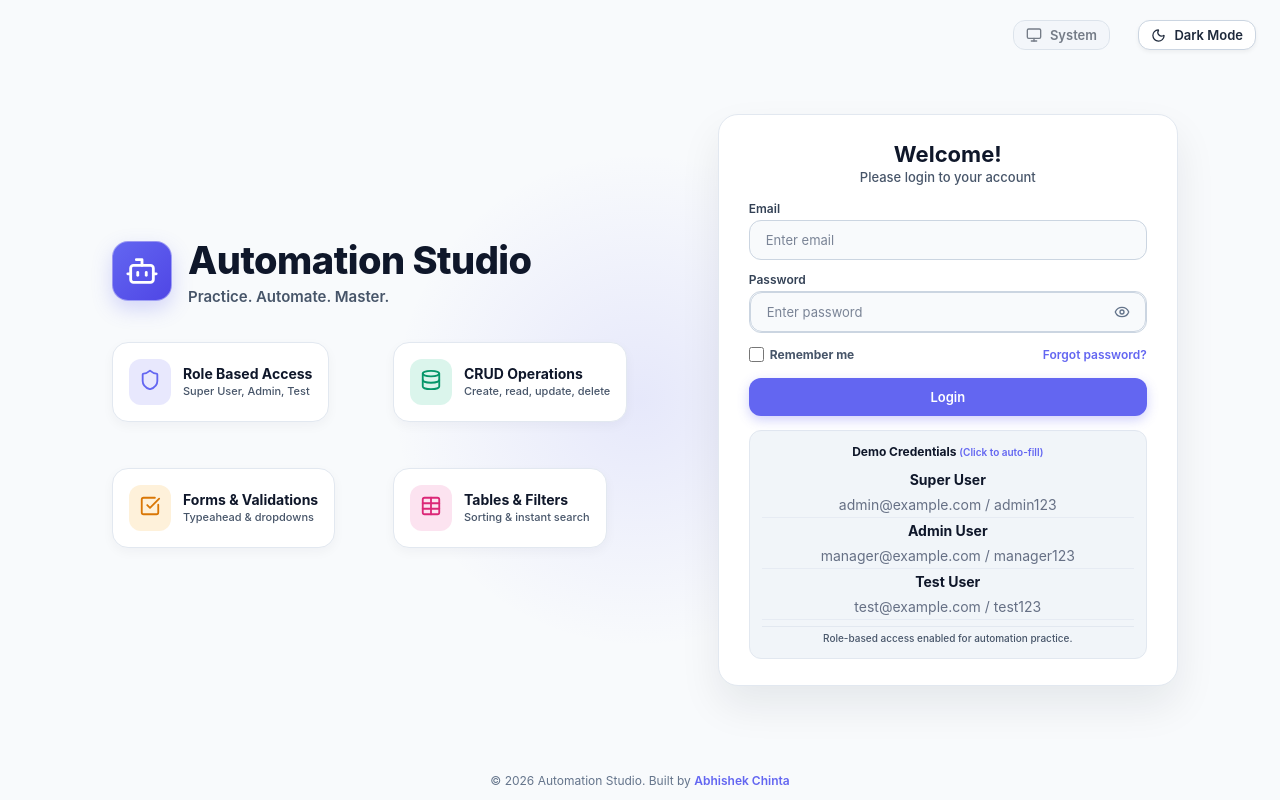
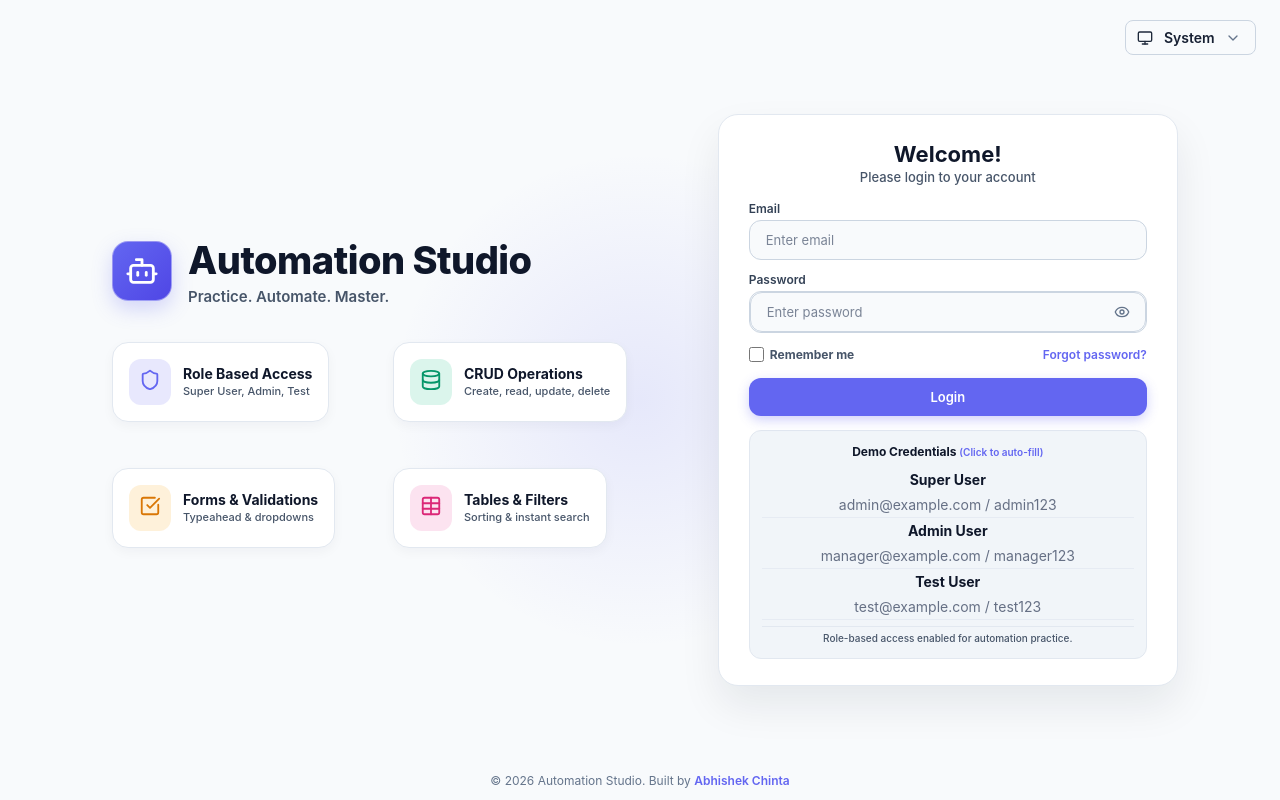
Before and after one commit to abhishekchinta1997/Automation-Studio, a React (Vite) app: page /#/login in a window 1280 px wide. Built offline with nearby package versions, Linux system fonts and the light colour scheme.

Commit message:
feat: replace theme buttons with System/Light/Dark dropdown

```diff
--- a/src/components/Layout.tsx
+++ b/src/components/Layout.tsx
@@ -1,11 +1,11 @@
 import { useState } from "react";
 import { Link, NavLink, Outlet, useNavigate } from "react-router-dom";
 import { useApp } from "../context/AppContext";
-import SystemThemeButton from "./SystemThemeButton";
-import { Home, Users, FlaskConical, Table, Sun, Moon, LogOut } from "lucide-react";
+import ThemeSelect from "./ThemeSelect";
+import { Home, Users, FlaskConical, Table, LogOut } from "lucide-react";
 
 export default function Layout() {
-  const { currentUser, logout, darkMode, toggleDarkMode, toast } = useApp();
+  const { currentUser, logout, darkMode, toast } = useApp();
   const navigate = useNavigate();
   const isAdmin = currentUser?.role === "Admin User" || currentUser?.role === "Super User";
   const [sidebarVisible, setSidebarVisible] = useState(true);
@@ -131,28 +131,7 @@ export default function Layout() {
           </div>
 
           <div className="topbar-actions" style={{ display: "flex", alignItems: "center", gap: "12px" }}>
-            <SystemThemeButton />
-            <button
-              className="theme-toggle-button"
-              data-testid="dark-mode-toggle"
-              onClick={toggleDarkMode}
-              style={{
-                display: "flex",
-                alignItems: "center",
-                gap: "8px",
-                padding: "8px 14px",
-                borderRadius: "8px",
-                fontWeight: 600,
-                fontSize: "14px",
-                cursor: "pointer",
-                background: darkMode ? "rgba(255, 255, 255, 0.1)" : "#f1f5f9",
-                color: darkMode ? "#ffffff" : "#1e293b",
-                border: darkMode ? "1px solid rgba(255, 255, 255, 0.2)" : "1px solid #cbd5e1",
-              }}
-            >
-              {darkMode ? <Sun size={16} color="#ffffff" /> : <Moon size={16} color="#1f2937" />}
-              <span style={{ color: darkMode ? "#ffffff" : "#1f2937" }}>{darkMode ? "Light Mode" : "Dark Mode"}</span>
-            </button>
+            <ThemeSelect />
 
             <button
               className="topbar-logout-button"
--- a/src/components/SystemThemeButton.tsx
+++ /dev/null
@@ -1,45 +0,0 @@
-import { CSSProperties } from "react";
-import { Monitor } from "lucide-react";
-import { useApp } from "../context/AppContext";
-
-/**
- * "System Default" control: clears the manual light/dark override so the app
- * follows the operating system theme again. Disabled while already following the system.
- */
-export default function SystemThemeButton({ style }: { style?: CSSProperties }) {
-  const { darkMode, themePreference, resetThemeToSystem, showToast } = useApp();
-  const following = themePreference === "system";
-
-  return (
-    <button
-      type="button"
-      className="theme-toggle-button theme-system-button"
-      data-testid="theme-system-btn"
-      aria-pressed={following}
-      disabled={following}
-      title={following ? "Following your system theme" : "Stop overriding and follow your system theme"}
-      onClick={() => {
-        resetThemeToSystem();
-        showToast("Theme now follows your system setting", "info");
-      }}
-      style={{
-        display: "flex",
-        alignItems: "center",
-        gap: "8px",
-        padding: "8px 14px",
-        borderRadius: "8px",
-        fontWeight: 600,
-        fontSize: "14px",
-        cursor: following ? "default" : "pointer",
-        opacity: following ? 0.6 : 1,
-        background: darkMode ? "rgba(255, 255, 255, 0.1)" : "#f1f5f9",
-        color: darkMode ? "#ffffff" : "#1e293b",
-        border: darkMode ? "1px solid rgba(255, 255, 255, 0.2)" : "1px solid #cbd5e1",
-        ...style,
-      }}
-    >
-      <Monitor size={16} color={darkMode ? "#ffffff" : "#1e293b"} />
-      <span>{following ? "System" : "Use System"}</span>
-    </button>
-  );
-}
--- /dev/null
+++ b/src/components/ThemeSelect.tsx
@@ -0,0 +1,46 @@
+import { CSSProperties } from "react";
+import { Monitor, Moon, Sun } from "lucide-react";
+import { ThemePreference, useApp } from "../context/AppContext";
+
+const OPTIONS: { value: ThemePreference; label: string }[] = [
+  { value: "system", label: "System" },
+  { value: "light", label: "Light" },
+  { value: "dark", label: "Dark" },
+];
+
+/**
+ * Theme dropdown: System (follow the OS), Light or Dark.
+ * Light/Dark are saved as a manual override; System clears it.
+ */
+export default function ThemeSelect({ style }: { style?: CSSProperties }) {
+  const { darkMode, themePreference, setTheme } = useApp();
+  const iconColor = darkMode ? "#ffffff" : "#1e293b";
+  const Icon = themePreference === "system" ? Monitor : themePreference === "dark" ? Moon : Sun;
+
+  return (
+    <label
+      className="theme-select"
+      style={{ position: "relative", display: "inline-flex", alignItems: "center", ...style }}
+    >
+      <span className="sr-only" style={{ position: "absolute", width: 1, height: 1, overflow: "hidden", clip: "rect(0 0 0 0)" }}>
+        Theme
+      </span>
+      <span style={{ position: "absolute", left: 12, display: "flex", pointerEvents: "none" }}>
+        <Icon size={16} color={iconColor} />
+      </span>
+      <select
+        data-testid="theme-select"
+        aria-label="Theme"
+        value={themePreference}
+        onChange={(e) => setTheme(e.target.value as ThemePreference)}
+        style={{ cursor: "pointer" }}
+      >
+        {OPTIONS.map((o) => (
+          <option key={o.value} value={o.value} data-testid={`theme-option-${o.value}`}>
+            {o.label}
+          </option>
+        ))}
+      </select>
+    </label>
+  );
+}
--- a/src/context/AppContext.tsx
+++ b/src/context/AppContext.tsx
@@ -37,7 +37,7 @@ interface AppContextType {
   login: (email: string, password: string) => Promise<boolean>;
   logout: () => void;
   toggleDarkMode: () => void;
-  resetThemeToSystem: () => void;
+  setTheme: (preference: ThemePreference) => void;
   showToast: (message: string, type?: "success" | "error" | "info" | "warning") => void;
   createUser: (user: Omit<AppUser, "id" | "createdDate" | "lastLogin">) => string | null;
   updateUser: (id: string, changes: Partial<AppUser>) => void;
@@ -217,15 +217,16 @@ export function AppProvider({ children }: { children: React.ReactNode }) {
     setThemePreference(next);
   }
 
-  // Remove the manual override and go back to following the OS setting.
-  function resetThemeToSystem() {
+  // Dropdown choice: "light"/"dark" are saved as a manual override, "system" clears it.
+  function setTheme(preference: ThemePreference) {
     try {
-      localStorage.removeItem(THEME_STORAGE_KEY);
+      if (preference === "system") localStorage.removeItem(THEME_STORAGE_KEY);
+      else localStorage.setItem(THEME_STORAGE_KEY, String(preference === "dark"));
     } catch (e) {
-      // ignore
+      // storage unavailable: still apply for this session
     }
-    setThemePreference("system");
-    setSystemDark(systemPrefersDark());
+    setThemePreference(preference);
+    if (preference === "system") setSystemDark(systemPrefersDark());
   }
 
   function createUser(user: Omit<AppUser, "id" | "createdDate" | "lastLogin">) {
@@ -300,7 +301,7 @@ export function AppProvider({ children }: { children: React.ReactNode }) {
     login,
     logout,
     toggleDarkMode,
-    resetThemeToSystem,
+    setTheme,
     showToast,
     createUser,
     updateUser,
--- a/src/pages/LoginPage.tsx
+++ b/src/pages/LoginPage.tsx
@@ -1,11 +1,11 @@
 import { FormEvent, useState } from "react";
 import { useNavigate } from "react-router-dom";
 import { useApp } from "../context/AppContext";
-import SystemThemeButton from "../components/SystemThemeButton";
-import { Sun, Moon, Bot, Shield, Database, CheckSquare, Table as TableIcon, Eye, EyeOff } from "lucide-react";
+import ThemeSelect from "../components/ThemeSelect";
+import { Bot, Shield, Database, CheckSquare, Table as TableIcon, Eye, EyeOff } from "lucide-react";
 
 export default function LoginPage() {
-  const { login, showToast, users, darkMode, toggleDarkMode } = useApp();
+  const { login, showToast, users, darkMode } = useApp();
   const navigate = useNavigate();
 
   const [email, setEmail] = useState("");
@@ -74,34 +74,7 @@ export default function LoginPage() {
         }}
       />
 
-      <SystemThemeButton style={{ position: "absolute", top: "20px", right: "170px", padding: "6px 12px", borderRadius: "12px", fontSize: "13px", zIndex: 50 }} />
-
-      <button
-        className="theme-toggle-button login-theme-toggle"
-        data-testid="dark-mode-toggle"
-        onClick={toggleDarkMode}
-        style={{
-          position: "absolute",
-          top: "20px",
-          right: "24px",
-          display: "flex",
-          alignItems: "center",
-          gap: "8px",
-          padding: "6px 12px",
-          borderRadius: "12px",
-          fontWeight: 600,
-          fontSize: "13px",
-          cursor: "pointer",
-          background: darkMode ? "rgba(255, 255, 255, 0.1)" : "#ffffff",
-          color: darkMode ? "#ffffff" : "#1e293b",
-          border: darkMode ? "1px solid rgba(255, 255, 255, 0.2)" : "1px solid #cbd5e1",
-          boxShadow: "0 2px 4px rgba(0,0,0,0.05)",
-          zIndex: 50,
-        }}
-      >
-        {darkMode ? <Sun size={15} color="#ffffff" /> : <Moon size={15} color="#1e293b" />}
-        <span style={{ color: darkMode ? "#ffffff" : "#1e293b" }}>{darkMode ? "Light Mode" : "Dark Mode"}</span>
-      </button>
+      <ThemeSelect style={{ position: "absolute", top: "20px", right: "24px", zIndex: 50 }} />
 
       <div
         style={{
--- a/src/styles.css
+++ b/src/styles.css
@@ -2382,3 +2382,15 @@ html.dark body {
 .theme-system-button:disabled {
   cursor: default;
 }
+
+/* Theme dropdown (System / Light / Dark) */
+.theme-select select,
+.dark .theme-select select {
+  width: auto !important;
+  min-width: 130px;
+  padding: 8px 40px 8px 38px !important;
+  border-radius: 8px !important;
+  font-size: 14px;
+  font-weight: 600;
+  cursor: pointer;
+}
```
